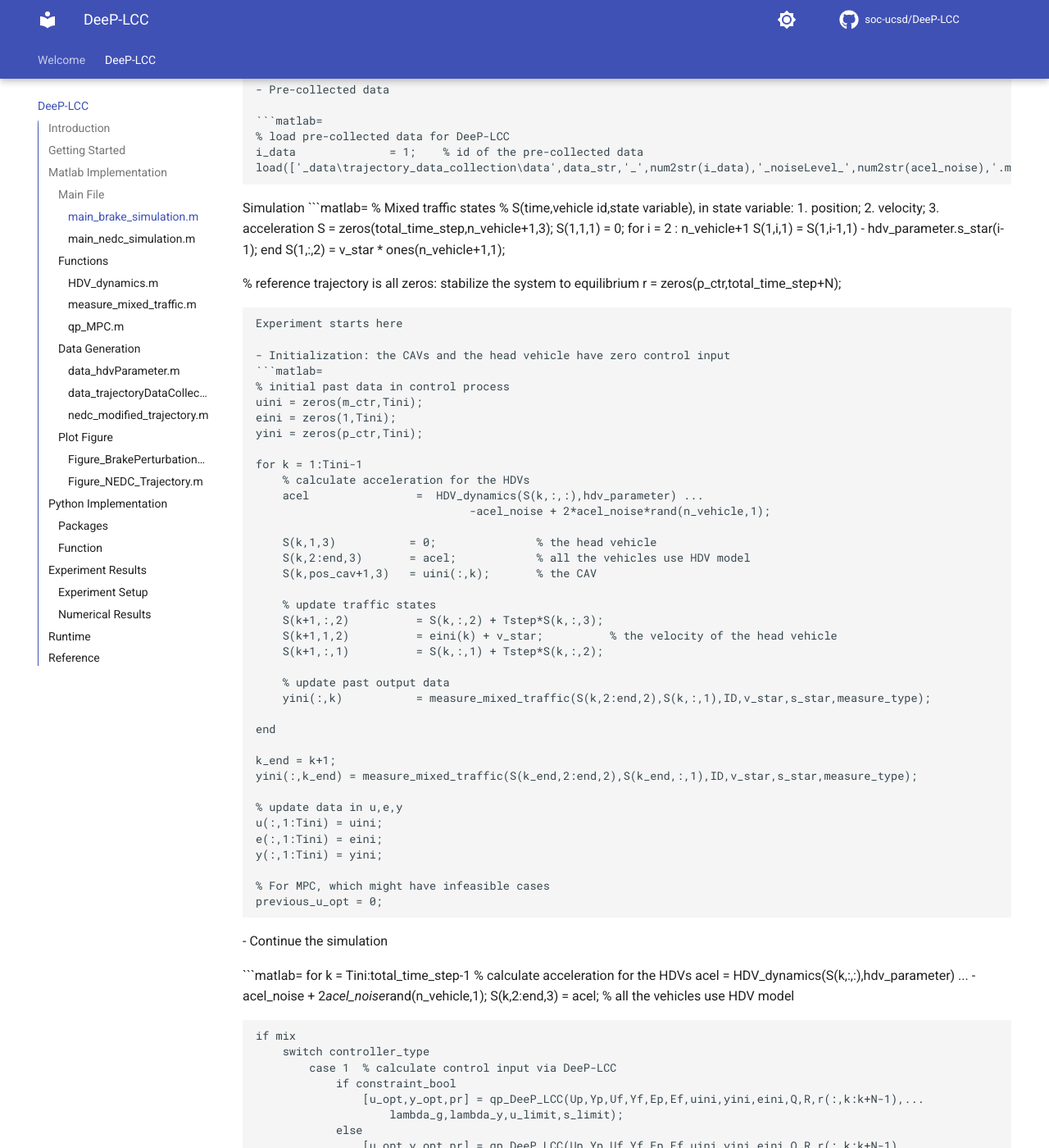
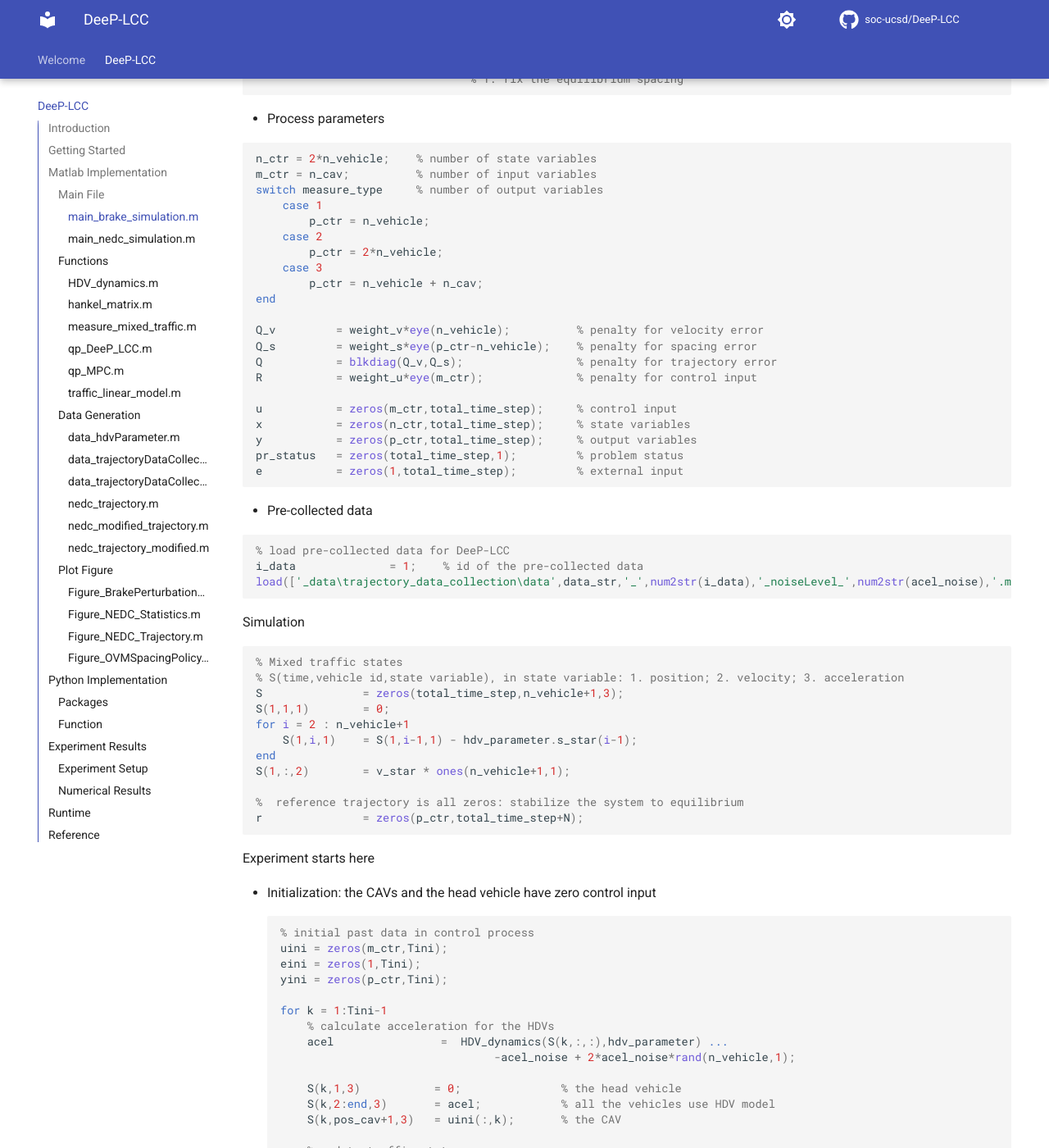
Before and after one commit to soc-ucsd/DeeP-LCC, an MkDocs documentation site: the page built from docs/deepLCC.md, in a window 1280 px wide and 1400 px high, scrolled down 3099 px. Shown: the whole window at 82% size. Built offline with MkDocs 1.6.1 and Material for MkDocs 9.7.7, drawn with Linux system fonts in a browser that asks for light colours; comment, search, counter and statistics services are not loaded; some of the changed text lies outside the part shown.

Commit message:
fix code block rendering

````diff
--- a/docs/deepLCC.md
+++ b/docs/deepLCC.md
@@ -16,7 +16,7 @@
 This main function is used for safety-critical simulation in the scenario that the head vehicle takes a sudden brake. More detailed can be refered to Section V of the paper "Data-Driven Predicted Control for Connected and Autonomous Vehicles in Mixed Traffic".
 
 Add path and initialization.
-```matlab=
+```matlab
 clc; close all; clear;
 addpath('_fcn');
 warning off;
@@ -25,7 +25,7 @@
 Parameter setup. This section includes Scenario Setup and HDV setup.
 
 1. Scenario Setup
-```matlab=
+```matlab
 % whether traffic flow is mixed
 mix                 = 1;                    % 0. all HDVs; 1. there exist CAVs
 ID                  = [0,0,1,0,0,1,0,0];    % ID of vehicle types
@@ -47,7 +47,7 @@
 ```
 
 2. HDV setup
-```matlab=
+```matlab
 % Type for HDV car-following model
 hdv_type            = 1;    % 1. OVM   2. IDM
 % Parameter setup for HDV
@@ -66,7 +66,7 @@
 
 - Parameter setup
 
-```matlab=
+```matlab
 % Type of the controller
 controller_type     = 2;    % 1. DeeP-LCC  2. MPC
 % Initialize Equilibrium Setup (they might be updated in the control process)
@@ -105,7 +105,7 @@
 
 - Process parameters
 
-```matlab=
+```matlab
 n_ctr = 2*n_vehicle;    % number of state variables
 m_ctr = n_cav;          % number of input variables
 switch measure_type     % number of output variables
@@ -131,14 +131,14 @@
 
 - Pre-collected data
 
-```matlab=
+```matlab
 % load pre-collected data for DeeP-LCC
 i_data              = 1;    % id of the pre-collected data
 load(['_data\trajectory_data_collection\data',data_str,'_',num2str(i_data),'_noiseLevel_',num2str(acel_noise),'.mat']);
 ```
 
 Simulation
-```matlab=
+```matlab
 % Mixed traffic states
 % S(time,vehicle id,state variable), in state variable: 1. position; 2. velocity; 3. acceleration
 S               = zeros(total_time_step,n_vehicle+1,3);
@@ -155,7 +155,7 @@
 Experiment starts here
 
 - Initialization: the CAVs and the head vehicle have zero control input
-```matlab=
+```matlab
 % initial past data in control process
 uini = zeros(m_ctr,Tini);
 eini = zeros(1,Tini);
@@ -193,7 +193,7 @@
 ```
 - Continue the simulation
 
-```matlab=
+```matlab
 for k = Tini:total_time_step-1
     % calculate acceleration for the HDVs
     acel         =  HDV_dynamics(S(k,:,:),hdv_parameter) ...
@@ -288,7 +288,7 @@
 
 - Results output
 
-```matlab=
+```matlab
 if mix
 switch controller_type
     case 1
@@ -314,7 +314,7 @@
 This main function is used for NEDC simulation in the scenario that the head vehicle follows a trajectory modified from the Extra-Urban Driving Cycle (EUDC) in New European Driving Circle (NEDC). More detailed can be refered to Section V of the paper "Data-Driven Predicted Control for Connected and Autonomous Vehicles in Mixed Traffic".
 
 Add path and initialization.
-```matlab=
+```matlab
 clc; close all; clear;
 addpath('_fcn');
 warning off;
@@ -324,7 +324,7 @@
 
 1. Scenario Setup
 
-```matlab=
+```matlab
 % whether traffic flow is mixed
 mix                 = 1;                    % 0. all HDVs; 1. there exist CAVs
 ID                  = [0,0,1,0,0,1,0,0];    % ID of vehicle types
@@ -350,7 +350,7 @@
 
 2. HDV setup
 
-```matlab=
+```matlab
 % Type for HDV car-following model
 hdv_type            = 1;    % 1. OVM   2. IDM
 % Parameter setup for HDV
@@ -370,7 +370,7 @@
 
 - Parameter setup
 
-```matlab=
+```matlab
 % Type of the controller
 controller_type     = 1;    % 1. DeeP-LCC  2. MPC
 % Initialize Equilibrium Setup (they might be updated in the control process)
@@ -404,7 +404,7 @@
 
 - Process parameters
 
-```matlab=
+```matlab
 n_ctr           = 2*n_vehicle;    % number of state variables
 m_ctr           = n_cav;          % number of input variables
 switch measure_type
@@ -430,14 +430,14 @@
 
 - Pre-collected data
 
-```matlab=
+```matlab
 % load pre-collected data for DeeP-LCC
 i_data              = 1;    % id of the pre-collected data
 load(['_data\trajectory_data_collection\data',data_str,'_',num2str(i_data),'_noiseLevel_',num2str(acel_noise),'.mat']);
 ```
 
 Simulation
-```matlab=
+```matlab
 % Mixed traffic states
 % S(time,vehicle id,state variable), in state variable: 1. position; 2. velocity; 3. acceleration
 S               = zeros(total_time_step,n_vehicle+1,3);
@@ -453,7 +453,7 @@
 
 Experiment starts here
 - Initialization: all the vehicles use the HDV model
-```matlab=
+```matlab
 for k = 1:initialization_time/Tstep-1
     % calculate acceleration
     acel            =  HDV_dynamics(S(k,:,:),hdv_parameter) ...
@@ -483,7 +483,7 @@
 
 - The CAVs start to use DeeP-LCC
 
-```matlab=
+```matlab
 for k = initialization_time/Tstep:total_time_step-1
     % calculate acceleration for the HDVs
     acel            =  HDV_dynamics(S(k,:,:),hdv_parameter) ...
@@ -558,7 +558,7 @@
 ```
 
 Results output
-```matlab=
+```matlab
 if mix
 switch controller_type
     case 1
@@ -590,7 +590,7 @@
 <details>
 <summary>Click here to view code</summary>
 
-```matlab=
+```matlab
 function [acel] = HDV_dynamics(S,parameter)
 
 num_vehicle = size(S,2)-1;
@@ -657,7 +657,7 @@
 <details>
 <summary>Click here to view code</summary>
 
-```matlab=
+```matlab
 function [U] = hankel_matrix(u,L)
 
 m = size(u,1);
@@ -687,7 +687,7 @@
 <details>
 <summary>Click here to view code</summary>
 
-```matlab=
+```matlab
 function [y] = measure_mixed_traffic(vel,pos,ID,v_star,s_star,type)
 
 pos_cav     = find(ID==1);          % position of CAVs
@@ -759,7 +759,7 @@
 <details>
 <summary>Click here to view code</summary>
 
-```matlab=
+```matlab
 function [u_opt,y_opt,problem_status] = qp_DeeP_LCC(Up,Yp,Uf,Yf,Ep,Ef,...
     uini,yini,eini,Q,R,r,lambda_g,lambda_y,u_limit,s_limit)
 
@@ -877,7 +877,7 @@
 <details>
 <summary>Click here to view code</summary>
 
-```matlab=
+```matlab
 function [u_opt,y_opt,problem_status] = qp_MPC(ID,Ts,hdv_type,measure_type,...
     v_star,uini,yini,N,Q,R,r,u_limit,s_limit,previous_u_opt)
 
@@ -1007,7 +1007,7 @@
 <details>
 <summary>Click here to view code</summary>
 
-```matlab=
+```matlab
 function [pos_cav, n_vehicle, n_cav, A, Ad,Bd,Cd] = traffic_linear_model(ID,Ts,hdv_type,measure_type,v_star)
 
 switch hdv_type
@@ -1105,7 +1105,7 @@
 <details>
 <summary>Click here to view code</summary>
 
-```matlab=
+```matlab
 hdv_type = 1;
 v_star   = 15;
 
@@ -1185,7 +1185,7 @@
 <details>
 <summary>Click here to view code</summary>
 
-```matlab=
+```matlab
 data_total_number = 100;
 
 h_wait = waitbar(0,'please wait');
@@ -1359,7 +1359,7 @@
 <details>
 <summary>Click here to view code</summary>
 
-```matlab=
+```matlab
 % Data set
 data_str         = '2';  % 1. random ovm  2. manual ovm  3. homogeneous ovm
 % Mix or not
@@ -1539,7 +1539,7 @@
 <details>
 <summary>Click here to view code</summary>
 
-```matlab=
+```matlab
 Tstep          = 0.05;
 total_time     = 50+8+69+13+50+35+30+20+10+14+20;
 time           = 1:Tstep:total_time;
@@ -1583,7 +1583,7 @@
 <details>
 <summary>Click here to view code</summary>
 
-```matlab=
+```matlab
 Tstep          = 0.05;
 total_time     = 10+8+20+13+20+25+20+10+20;
 time           = 1:Tstep:total_time;
@@ -1623,7 +1623,7 @@
 <details>
 <summary>Click here to view code</summary>
 
-```matlab=
+```matlab
 
 Tstep          = 0.05;
 total_time     = 50+8+69+13+50+35+30+20+10+14+20;
@@ -1671,7 +1671,7 @@
 <details>
 <summary>Click here to view code</summary>
 
-```matlab=
+```matlab
 % Data set
 data_str         = '2';  % 1. random ovm  2. manual ovm  3. homogeneous ovm
 % Mix or not
@@ -1894,7 +1894,7 @@
 <details>
 <summary>Click here to view code</summary>
 
-```matlab=
+```matlab
 % Data set
 data_str        = '2';  % 1. random ovm  2. manual ovm  3. homogeneous ovm
 % Type for HDV car-following model
@@ -1997,7 +1997,7 @@
 <details>
 <summary>Click here to view code</summary>
 
-```matlab=
+```matlab
 % Data set
 data_str        = '2';  % 1. random ovm  2. manual ovm  3. homogeneous ovm
 % Mix or not
@@ -2300,7 +2300,7 @@
 <details>
 <summary>Click here to view code</summary>
 
-```matlab=
+```matlab
 alpha = 0.6;
 beta = 0.9;
 
@@ -2371,7 +2371,7 @@
 This simulates scenario 2.
 
 Both functions allow user to switch between MPC and DeePC method by changing variable values.
-```matlab=
+```matlab
 controller_type     = 1    # 1. DeeP-LCC  2. MPC
 ```
 The optimization problem is solved in the following functions:
````
